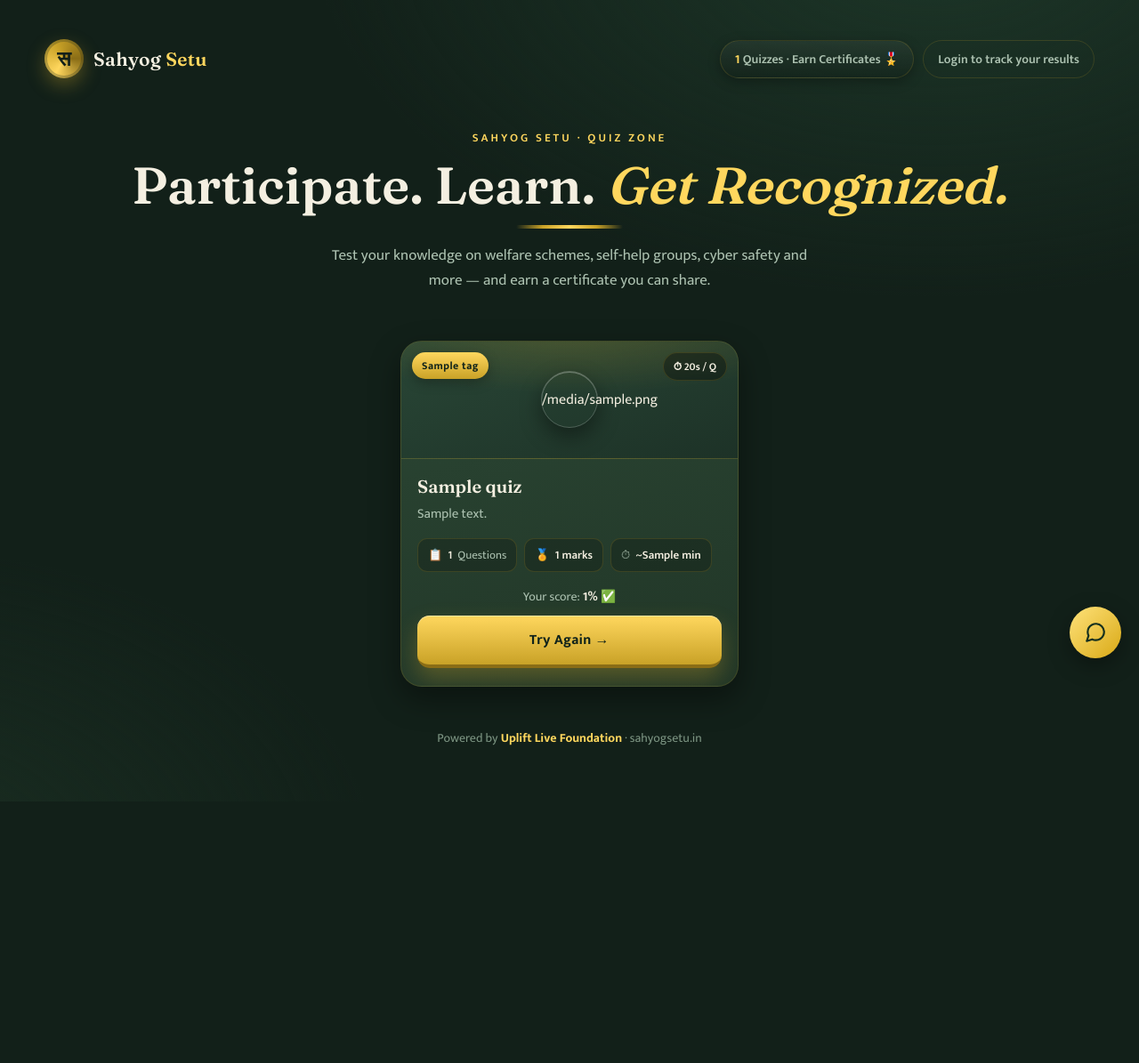
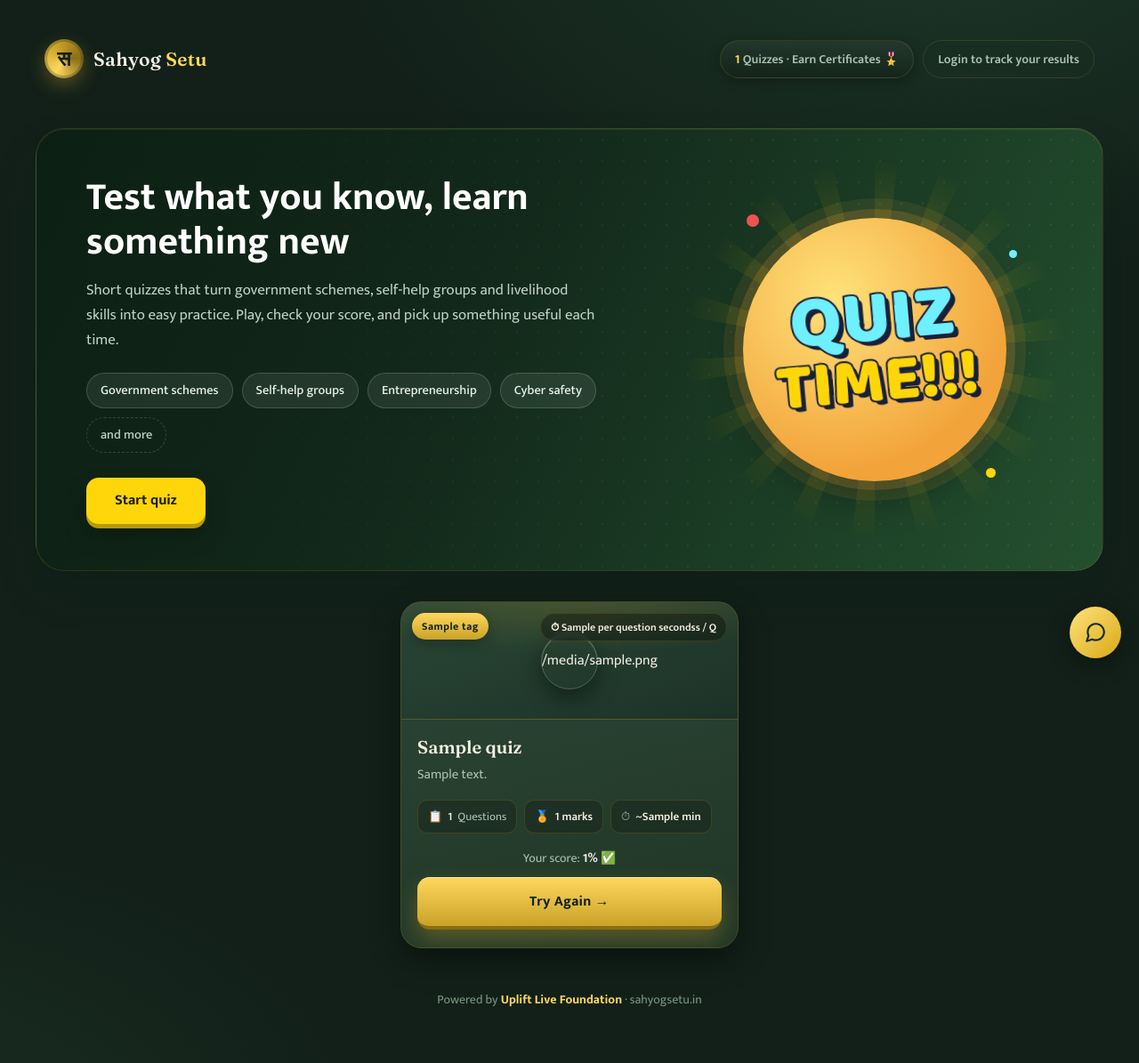
Before and after one commit to abhishekisra/sahyog-setu, a Django app: template custom_admin/templates/custom_admin/quizzes/quiz_list.html in a window 1280 px wide. Shown: the part 40-1235 px from the top of the page at 89% size. Before the commit the page ends 878 px from the top, so only its background shows below. Run offline with Django 5.2, Linux system fonts and the light colour scheme; the template is opened without the code that fills it: most values are stand-ins (such as "Sample title", 1, 10 or a date in 2020).

Commit message:
Quizzes page: new top banner (user's design), real per-question seconds
Replaces the old text hero. Topics match the quizzes that exist; 'Start quiz'
scrolls to the list; text sticker fallback (no quiz-time.png yet); Hindi with
?lang=hi. The card badge said 20s/Q while the timer is 35s.

Co-Authored-By: Claude Opus 5.5 <noreply@anthropic.com>

```diff
--- a/custom_admin/templates/custom_admin/quizzes/quiz_list.html
+++ b/custom_admin/templates/custom_admin/quizzes/quiz_list.html
@@ -7,7 +7,7 @@
 {% block head %}
 <link rel="preconnect" href="https://fonts.googleapis.com">
 <link rel="preconnect" href="https://fonts.gstatic.com" crossorigin>
-<link href="https://fonts.googleapis.com/css2?family=Fraunces:opsz,wght@9..144,500;9..144,600;9..144,700&family=Mukta:wght@400;500;600;700&display=swap" rel="stylesheet">
+<link href="https://fonts.googleapis.com/css2?family=Fraunces:opsz,wght@9..144,500;9..144,600;9..144,700&family=Mukta:wght@400;500;600;700&family=Baloo+2:wght@800&display=swap" rel="stylesheet">
 {% endblock %}
 
 {% block body %}
@@ -25,19 +25,40 @@
     </div>
   </div>
 
-  <div class="sqz-hero">
-    <div class="sqz-eyebrow">Sahyog Setu · Quiz Zone</div>
-    <h1>Participate. Learn. <em>Get Recognized.</em></h1>
-    <div class="sqz-flourish"></div>
-    <p>Test your knowledge on welfare schemes, self-help groups, cyber safety and more — and earn a certificate you can share.</p>
-  </div>
+  <!-- 2026-11-05: quiz banner (user's design), replaces the old text hero.
+       No "Know more" page exists, and no quiz-time.png sticker yet, so the
+       built-in "QUIZ TIME!!!" text sticker is used. -->
+  <section class="sqb" aria-labelledby="sqb-title">
+    <div class="sqb-copy">
+      {% if lang == 'hi' %}
+      <h2 id="sqb-title">जो जानते हैं उसे परखें, कुछ नया सीखें</h2>
+      <p>छोटी-छोटी प्रश्नोत्तरी जो सरकारी योजनाओं, स्वयं सहायता समूह और रोज़गार की जानकारी को आसान अभ्यास बना देती हैं। खेलें, अपना स्कोर देखें और हर बार कुछ काम का सीखें।</p>
+      <ul class="sqb-topics" aria-label="प्रश्नोत्तरी के विषय">
+        <li>सरकारी योजनाएँ</li><li>स्वयं सहायता समूह</li><li>उद्यमिता</li><li>साइबर सुरक्षा</li><li class="sqb-more">और भी</li>
+      </ul>
+      <div class="sqb-actions"><a class="sqb-btn" href="#sqzQuizList">प्रश्नोत्तरी शुरू करें</a></div>
+      {% else %}
+      <h2 id="sqb-title">Test what you know, learn something new</h2>
+      <p>Short quizzes that turn government schemes, self-help groups and livelihood skills into easy practice. Play, check your score, and pick up something useful each time.</p>
+      <ul class="sqb-topics" aria-label="Quiz topics">
+        <li>Government schemes</li><li>Self-help groups</li><li>Entrepreneurship</li><li>Cyber safety</li><li class="sqb-more">and more</li>
+      </ul>
+      <div class="sqb-actions"><a class="sqb-btn" href="#sqzQuizList">Start quiz</a></div>
+      {% endif %}
+    </div>
+    <div class="sqb-stage" aria-hidden="true">
+      <div class="sqb-rays"></div><div class="sqb-disc"></div>
+      <span class="sqb-spark sqb-a"></span><span class="sqb-spark sqb-b"></span><span class="sqb-spark sqb-c"></span>
+      <div class="sqb-sticker"><span class="sqb-q">QUIZ</span><span class="sqb-t">TIME!!!</span></div>
+    </div>
+  </section>
 
-  <div class="sqz-grid">
+  <div class="sqz-grid" id="sqzQuizList">
     {% for item in quizzes %}
     <article class="sqz-card{% if item.locked %} sqz-locked{% endif %}" style="--accent:{{ item.accent }}">
       <div class="sqz-media">
         <span class="sqz-tag">{{ item.tag }}</span>
-        <span class="sqz-dur">⏱ 20s / Q</span>
+        <span class="sqz-dur">⏱ {{ per_question_seconds }}s / Q</span>
         <span class="sqz-icon-badge">{{ item.icon_svg|safe }}</span>
         {% if item.quiz.certificate_enabled %}<span class="sqz-cert-badge">🎖️ Certificate</span>{% endif %}
         {% if item.locked %}<span class="sqz-done-badge">🔒 Completed</span>{% endif %}
@@ -214,4 +235,46 @@
 
   #sqzWrap :focus-visible{ outline:3px solid var(--gold-hi); outline-offset:2px; }
 </style>
+<style>
+  /* Quiz banner (2026-11-05), scoped .sqb-* */
+  .sqb{position:relative;overflow:hidden;isolation:isolate;display:grid;grid-template-columns:minmax(0,1fr) minmax(240px,400px);align-items:center;gap:36px;
+    margin:8px 0 34px;padding:48px 56px;border-radius:32px;
+    background:linear-gradient(115deg,#0c1f13 0%,#12281a 40%,#24502f 100%);
+    box-shadow:0 24px 50px -12px rgba(12,31,19,.45),inset 0 1px 0 rgba(255,255,255,.08);border:1px solid rgba(201,162,39,.18)}
+  .sqb::before{content:"";position:absolute;inset:0;z-index:-1;background-image:radial-gradient(rgba(255,255,255,.07) 1.5px,transparent 1.5px);background-size:24px 24px;
+    -webkit-mask-image:linear-gradient(90deg,transparent 10%,#000 70%);mask-image:linear-gradient(90deg,transparent 10%,#000 70%)}
+  .sqb-copy h2{font-family:"Mukta",system-ui,sans-serif;font-size:clamp(1.8rem,3.4vw,2.8rem);font-weight:700;line-height:1.15;color:#fff;max-width:15em;margin:0}
+  .sqb-copy p{margin:16px 0 0;font-size:1.06rem;line-height:1.65;color:#bfd2c5;max-width:34em;text-align:left}
+  .sqb-topics{display:flex;flex-wrap:wrap;gap:10px;margin:22px 0 0;padding:0;list-style:none}
+  .sqb-topics li{padding:7px 15px;border-radius:999px;font-size:.9rem;font-weight:500;color:#e6f1e9;background:rgba(255,255,255,.08);border:1px solid rgba(255,255,255,.16);text-align:left}
+  .sqb-topics li.sqb-more{background:transparent;border-style:dashed;color:#bfd2c5}
+  .sqb-actions{display:flex;flex-wrap:wrap;gap:14px;margin-top:28px}
+  .sqb-btn{display:inline-flex;align-items:center;justify-content:center;height:52px;padding:0 32px;border-radius:14px;font-weight:700;font-size:1.02rem;text-decoration:none;
+    background:#ffd60a;color:#1b1b1b;box-shadow:0 5px 0 #b99a00,0 14px 24px rgba(0,0,0,.25);transition:transform .15s,box-shadow .15s}
+  .sqb-btn:hover{transform:translateY(-2px);box-shadow:0 7px 0 #b99a00,0 18px 28px rgba(0,0,0,.3);color:#1b1b1b}
+  .sqb-btn:active{transform:translateY(3px);box-shadow:0 2px 0 #b99a00}
+  .sqb-btn:focus-visible{outline:3px solid #f2a33a;outline-offset:3px}
+  .sqb-stage{position:relative;aspect-ratio:1;display:grid;place-items:center}
+  .sqb-rays{position:absolute;inset:-6%;border-radius:50%;background:repeating-conic-gradient(from 0deg,rgba(255,214,10,.20) 0 7deg,transparent 7deg 20deg);
+    -webkit-mask-image:radial-gradient(circle,#000 28%,transparent 68%);mask-image:radial-gradient(circle,#000 28%,transparent 68%)}
+  .sqb-disc{position:absolute;width:74%;aspect-ratio:1;border-radius:50%;background:radial-gradient(circle at 35% 30%,#ffe27a,#f2a33a 70%);
+    box-shadow:0 0 0 10px rgba(242,163,58,.18),0 0 0 22px rgba(242,163,58,.09),0 20px 40px rgba(0,0,0,.3)}
+  .sqb-sticker{position:relative;z-index:2;transform:rotate(-5deg);text-align:center;font-family:"Baloo 2","Mukta",sans-serif;font-weight:800;line-height:.9;
+    animation:sqbPop .7s cubic-bezier(.2,1.4,.4,1) .15s both}
+  .sqb-sticker span{display:block;-webkit-text-stroke:4px #17203a;paint-order:stroke fill;text-shadow:5px 5px 0 #17203a}
+  .sqb-q{font-size:clamp(3.2rem,6.5vw,5.2rem);color:#6ff0ff}
+  .sqb-t{font-size:clamp(2.8rem,5.8vw,4.6rem);color:#ffd60a}
+  .sqb-spark{position:absolute;z-index:3;border-radius:50%}
+  .sqb-a{width:14px;height:14px;top:12%;left:14%;background:#ef5350}
+  .sqb-b{width:9px;height:9px;top:22%;right:10%;background:#6ff0ff}
+  .sqb-c{width:11px;height:11px;bottom:14%;right:16%;background:#ffd60a}
+  @keyframes sqbPop{from{opacity:0;transform:rotate(-14deg) scale(.6)}to{opacity:1;transform:rotate(-5deg) scale(1)}}
+  #sqzQuizList{scroll-margin-top:90px}
+  @media (max-width:900px){
+    .sqb{grid-template-columns:1fr;padding:32px 24px 38px;border-radius:26px;gap:8px}
+    .sqb-stage{order:-1;width:min(240px,70%);justify-self:center}
+  }
+  @media (max-width:480px){ .sqb-btn{flex:1 1 100%} }
+  @media (prefers-reduced-motion:reduce){ .sqb-sticker{animation:none} .sqb-btn{transition:none} }
+</style>
 {% endblock %}
--- a/quizzes/views.py
+++ b/quizzes/views.py
@@ -1020,6 +1020,9 @@ class QuizListView(View):
         return render(request, "custom_admin/quizzes/quiz_list.html", {
             "quizzes": quizzes,
             "is_authenticated": request.user.is_authenticated,
+            # Only the top banner is bilingual so far (2026-11-05).
+            "lang": clean_language(request.GET.get("lang", "en")),
+            "per_question_seconds": PER_QUESTION_SECONDS,
         })
 
 
```
